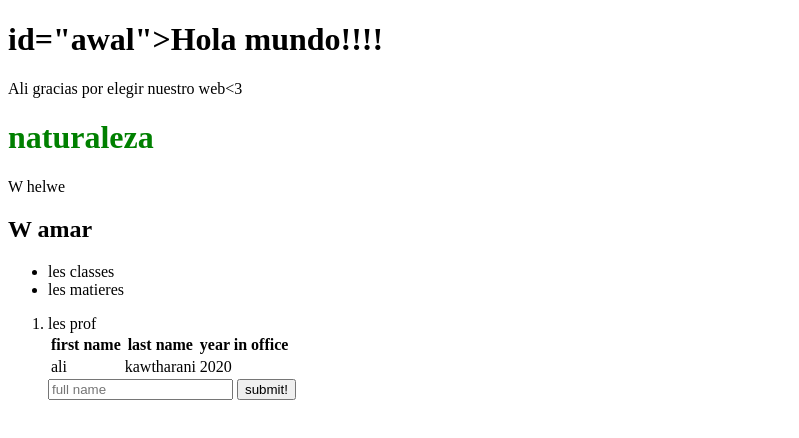
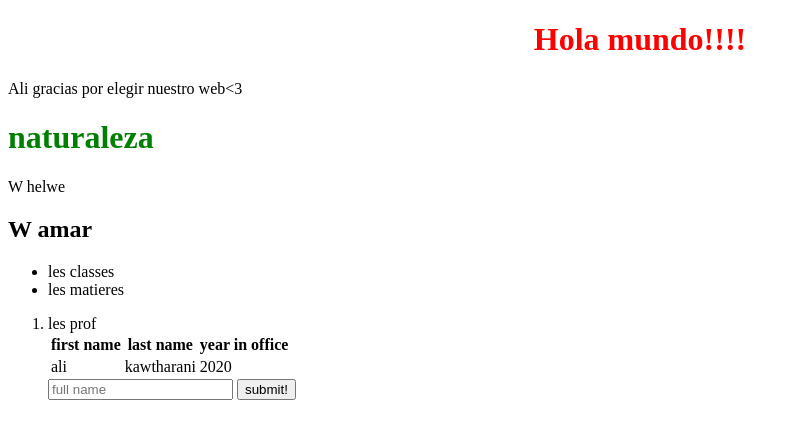
Before and after one commit to souryana/lecture0, a plain HTML site: page index.html in a window 1280 px wide. Shown: the whole page, without its empty margins (0-799 px from the left). Drawn offline with Linux system fonts and the light colour scheme.

Commit message:
Update index.html

```diff
--- a/index.html
+++ b/index.html
@@ -14,7 +14,7 @@
       </style>
   </head>
   <body>
-    <h1> id="awal">Hola mundo!!!!</h1>
+    <h1 id="awal">Hola mundo!!!!</h1>
     <p>Ali gracias por elegir nuestro web<3 </p>
     <h1 id="tene">naturaleza</h1>
     <p>W helwe</p>
```
